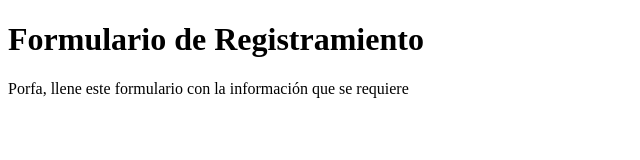
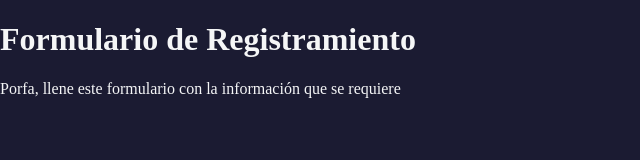
Before and after one commit to LGzuz/freecode, a plain HTML site: page responsivewebdesign/fo-rmulario.html in a window 1280 px wide. Shown: the whole page, without its empty margins (0-640 px from the left). Drawn offline with Linux system fonts and the light colour scheme.

Commit message:
colores jeje

```diff
--- a/responsivewebdesign/C-gaSS.css
+++ b/responsivewebdesign/C-gaSS.css
@@ -1,4 +1,7 @@
 body{
+    background-color:#1b1b32;
+    color:#f5f6f7;
+    margin: 0;
     height: 100%;
     height: 100vh;
 }
```
